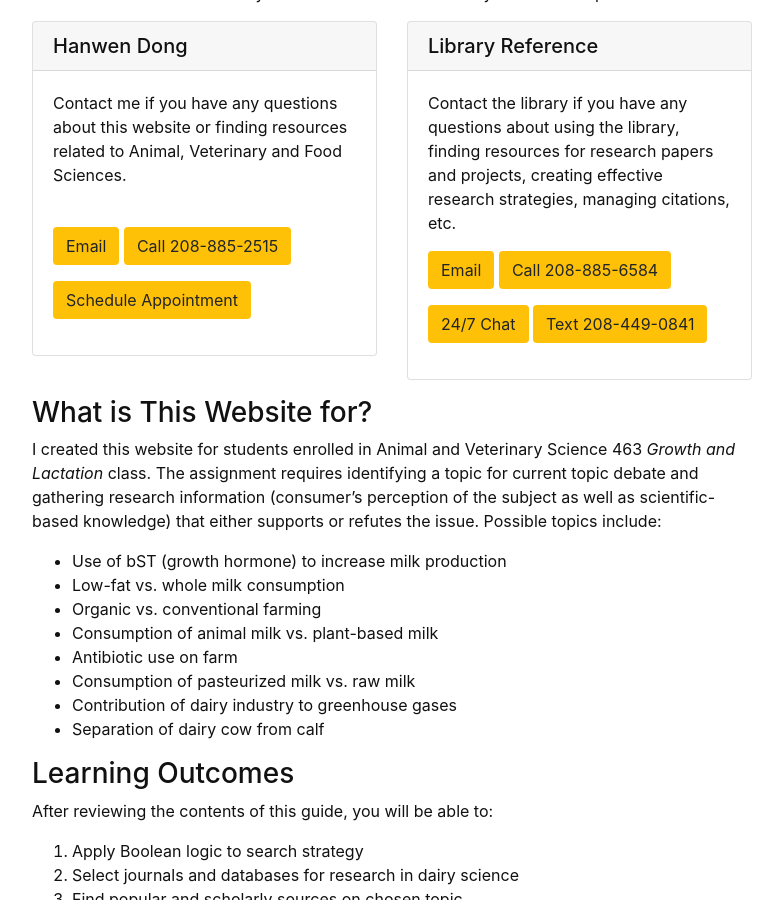
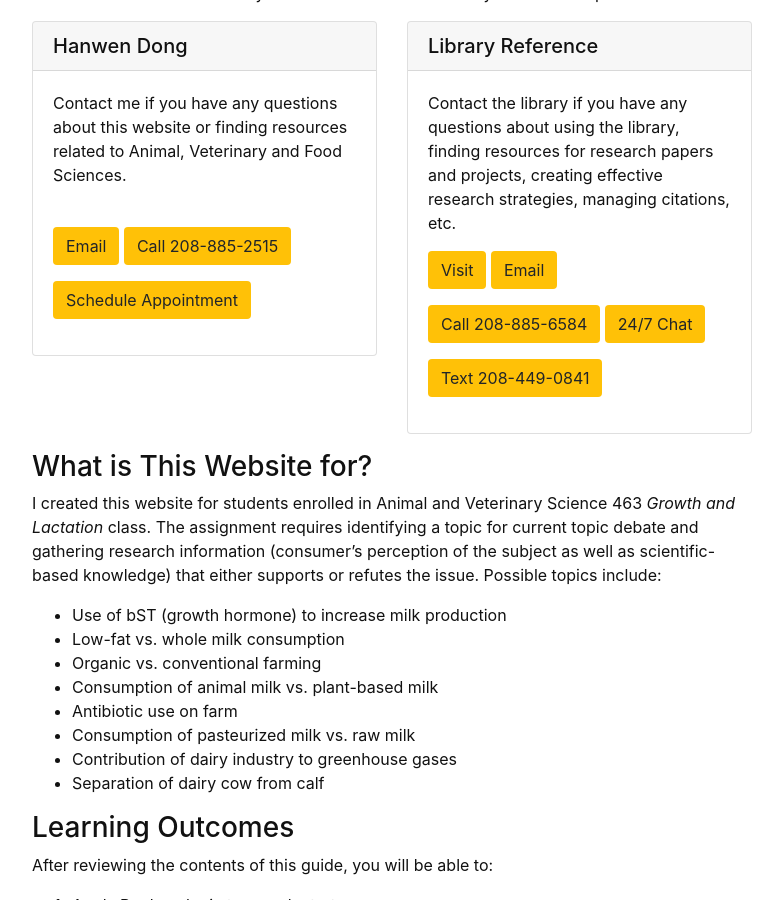
Before and after one commit to hanwendong1/avs463, a Jekyll site: the page built from index.md, in a window 1280 px wide and 900 px high, scrolled down 520 px. Shown: the whole window, without its empty margins (248-1031 px from the left). Built offline with Jekyll 4.4.1, drawn with Linux system fonts in a browser that asks for light colours.

Commit message:
Update index.md

```diff
--- a/index.md
+++ b/index.md
@@ -28,6 +28,7 @@ My name is Hanwen Dong and I am the [liaison librarian for College of Agricultur
              <h5 class="card-header">Library Reference </h5>
       <div class="card-body">
         <p class="card-text">Contact the library if you have any questions about using the library, finding resources for research papers and projects, creating effective research strategies, managing citations, etc.</p>
+        <a href = "https://www.lib.uidaho.edu/about/hours.html#reference" class="btn bg-warning mb-3">Visit</a>
         <a href = "mailto: libref@uidaho.edu" class="btn bg-warning mb-3">Email</a>
         <a href = "tel:208-885-6584" class="btn bg-warning mb-3">Call 208-885-6584</a>
         <a href = "https://www.lib.uidaho.edu/help/chat.html" class="btn bg-warning mb-3" target="_blank" rel="noopener">24/7 Chat</a>
```
